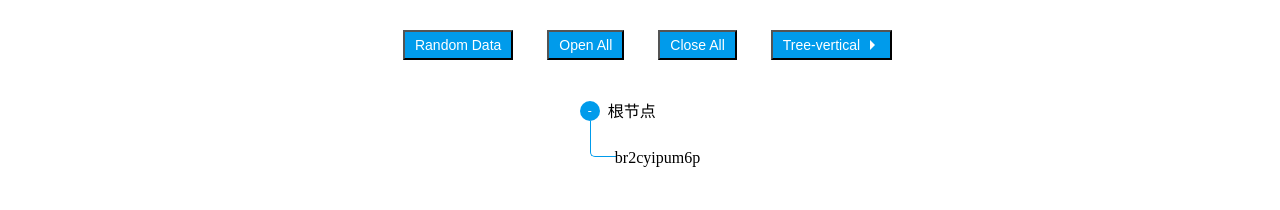
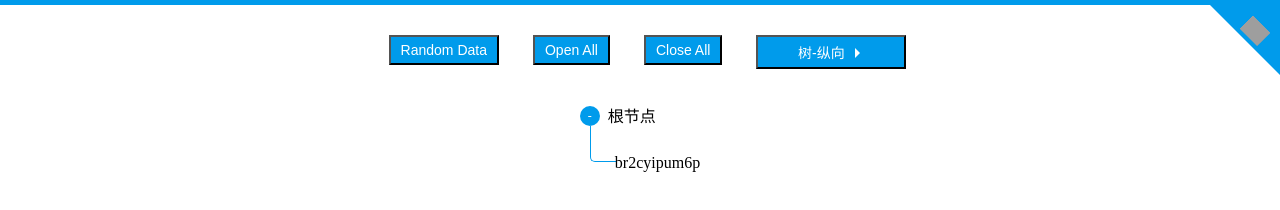
Before and after one commit to yaoxiaojuan/MindMap, a website: page src/html/index.html in a window 1280 px wide. Drawn offline with nearby package versions, Linux system fonts and the light colour scheme; files that its build step writes are made by us from their sources; grey boxes are pictures that could not be loaded; files whose address does not match are found by name.

Commit message:
add git link

```diff
--- a/src/html/index.html
+++ b/src/html/index.html
@@ -6,18 +6,21 @@
   <link rel="stylesheet" href="./dist/css/index.css">
 </head>
 <body>
+<div class="git">
+  <a class="git__logo" href="https://github.com/yaoxiaojuan/MindMap" target="_blank"></a>
+</div>
 <div class="wrapper">
   <div class="operation">
     <button class="btn m-l-15 m-r-15" id="random">Random Data</button>
     <button class="btn m-l-15 m-r-15" id="open">Open All</button>
     <button class="btn m-l-15 m-r-15" id="close">Close All</button>
     <div class="selector" id="types">
-      <button class="selector__btn btn m-l-15 icon-arrow">Tree-vertical</button>
-      <ul class="selector__options">
-        <li class="selector__option selected" value="tree">Tree-vertical</li>
-        <li class="selector__option disabled" value="tree_horizontal">Tree-horizontal</li>
-        <li class="selector__option disabled" value="time-line_vertical">TimeLine-horizontal</li>
-        <li class="selector__option disabled" value="time-line_horizontal">TimeLine-horizontal</li>
+      <button class="selector__btn btn m-l-15 icon-arrow">树-纵向</button>
+      <ul class="m-l-15 selector__options">
+        <li class="selector__option selected" value="tree">树-纵向</li>
+        <li class="selector__option disabled" value="tree_horizontal">树-横向</li>
+        <li class="selector__option disabled" value="time-line_vertical">时间轴-纵向</li>
+        <li class="selector__option disabled" value="time-line_horizontal">时间轴-横向</li>
       </ul>
     </div>
   </div>
--- a/src/scss/index.scss
+++ b/src/scss/index.scss
@@ -47,7 +47,6 @@ $border-radius: $basic-size / 2;
   position: relative;
 
   &:hover {
-    height: 300px;
     .icon-arrow:after {
       border-left-color: transparent;
       border-top-color: #fff;
@@ -55,9 +54,10 @@ $border-radius: $basic-size / 2;
     }
     .selector__options {
       display: block;
-      position: absolute;
-      right: 0;
     }
+  }
+  .selector__btn {
+    width: 150px;
   }
   .selector__options {
     display: none;
@@ -78,6 +78,32 @@ $border-radius: $basic-size / 2;
       opacity: 0.5;
       cursor: not-allowed;
     }
+  }
+}
+.git {
+  border-top: 5px solid $main-color;
+  position: relative;
+  .git__logo {
+    position: absolute;
+    z-index: 3;
+    width: 30px;
+    right: 10px;
+    top: 10px;
+    height: 30px;
+    display: inline-block;
+    background: url(http://p18uhw04f.bkt.clouddn.com/git/GitHub-Mark-Light-64px.png) no-repeat center;
+    background-size: 25px;
+    transform: rotate(45deg);
+  }
+  &:after {
+    content: '';
+    cursor: pointer;
+    display: inline-block;
+    position: absolute;
+    right: 0;
+    border: 35px solid transparent;
+    border-top-color: $main-color;
+    border-right-color: $main-color;
   }
 }
 
```
Also changed, not shown: index.html (+1 -1 lines), dist/css/index.css.
